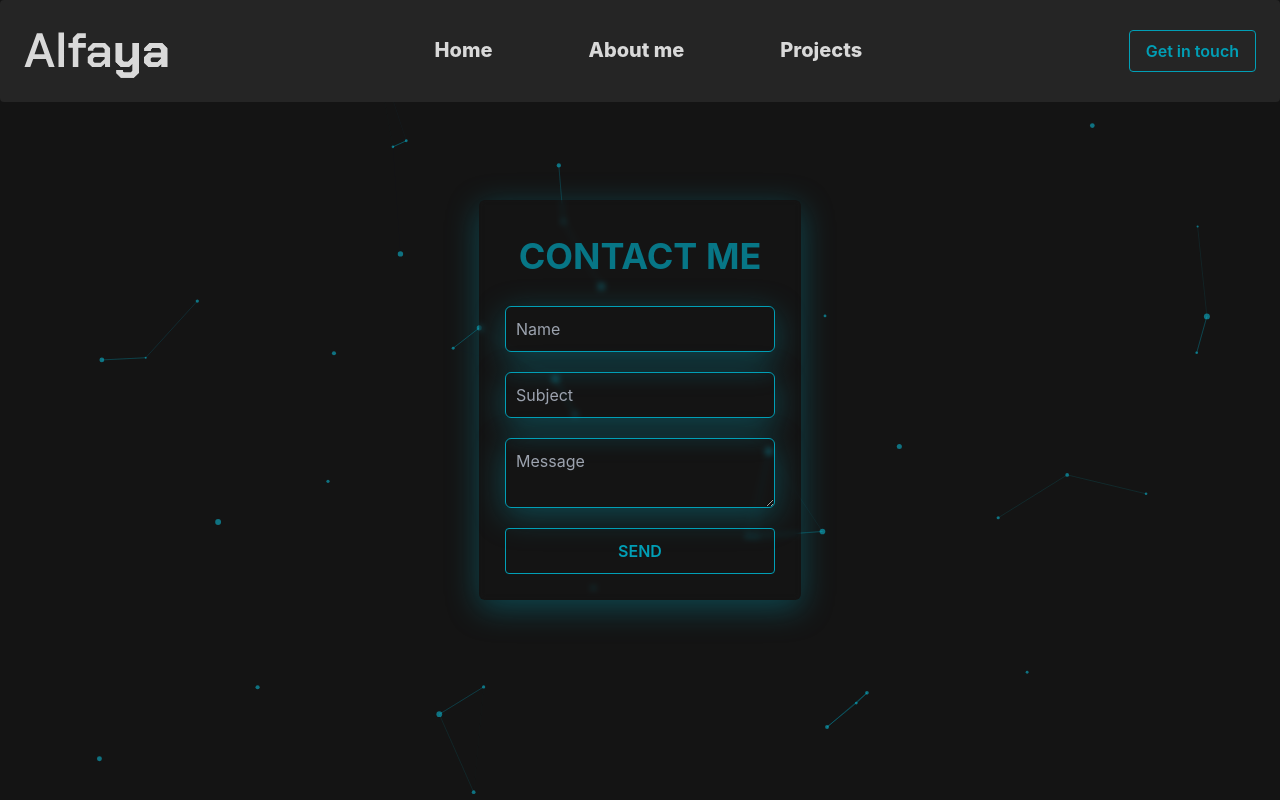
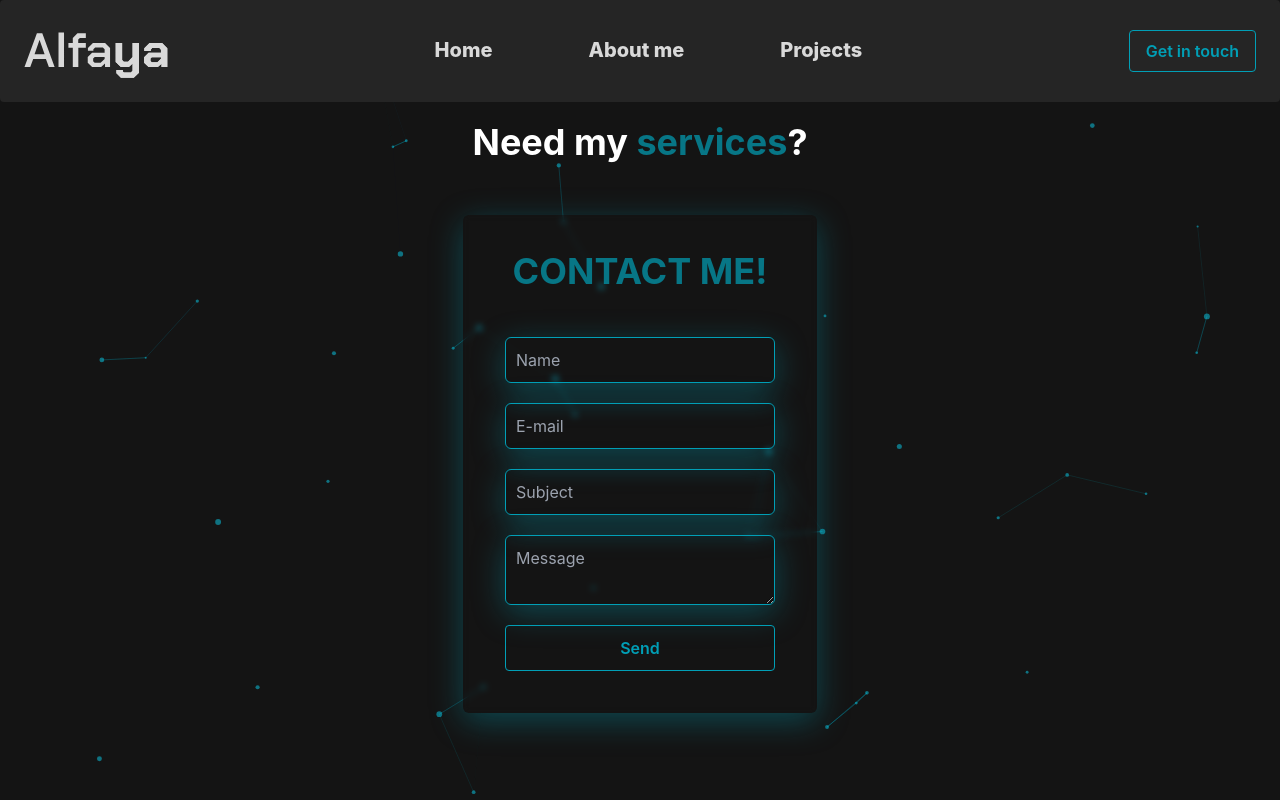
Before and after one commit to FelipeAlfaya/port-tailwind, a Next.js app: page /contact in a window 1280 px wide. Built offline with nearby package versions, Linux system fonts and the light colour scheme.

Commit message:
overall fixes

```diff
--- a/package.json
+++ b/package.json
@@ -6,6 +6,7 @@
     "start": "next start"
   },
   "dependencies": {
+    "@emailjs/browser": "^3.10.0",
     "next": "latest",
     "react": "18.2.0",
     "react-dom": "18.2.0",
--- a/pages/contact.tsx
+++ b/pages/contact.tsx
@@ -1,8 +1,25 @@
 import Head from 'next/head'
 import Header from '../components/Header'
 import Particle from '../components/Particle'
+import emailjs from '@emailjs/browser'
+import { useState } from 'react'
+// import { useRef } from 'react';
 
 function contact() {
+  const [nome, setName] = useState('')
+  const [email, setEmail] = useState('')
+  const [subject, setSubject] = useState('')
+  const [content, setContent] = useState('')
+
+  function handleSubmit(event: any) {
+    event.preventDefault()
+    console.log(nome, email, subject, content)
+    if (nome === '' || email === '' || subject === '' || content === '') {
+      alert('Please fill all the fields')
+      return
+    }
+  }
+
   return (
     <div>
       <Head>
@@ -11,34 +28,63 @@ function contact() {
       </Head>
       <Header />
       <Particle />
-      <div className='msg-co flex flex-col container mx-auto max-w-fit max-h-fit px-4 p-4'>
-        <h1 className='text-6xl p-2.5 m-2.5  text-[#019fb6]/70 bg-transparent font-bold text-center md:text-4xl lg:text-4xl z-50'>
-          Contact me
+      <div>
+        <h1 className='text-6xl p-2.5 m-2.5 bg-transparent font-bold text-center md:text-4xl lg:text-4xl z-50'>
+          Need my <span className='glow text-[#019fb6]/70 '>services</span>?
         </h1>
+      </div>
+      <div className='msg-co flex flex-col md:mt-16 container mx-auto max-w-fit max-h-fit px-4 p-4'>
+        <h1 className='text-6xl p-2.5 m-2.5 text-[#019fb6]/70 bg-transparent font-bold text-center md:text-4xl lg:text-4xl z-50'>
+          Contact me!
+        </h1>
+        <form
+          data-aos='fade-up'
+          onSubmit={handleSubmit}
+          className='flex flex-col container mx-auto max-w-fit max-h-fit px-4 p-4'
+        >
           <input
+            value={nome}
             type='text'
             placeholder='Name'
+            onChange={({ target }) => setName(target.value)}
             className='p-2.5 m-2.5 bg-transparent border border-[#019fb6]'
           ></input>
           <input
+            value={email}
+            type='email'
+            placeholder='E-mail'
+            onChange={({ target }) => setEmail(target.value)}
+            className='p-2.5 m-2.5 bg-transparent border border-[#019fb6]'
+          ></input>
+          <input
+            value={subject}
             type='text'
             placeholder='Subject'
+            onChange={({ target }) => setSubject(target.value)}
             className='p-2.5 m-2.5 bg-transparent border border-[#019fb6]'
           ></input>
           <textarea
+            value={content}
             placeholder='Message'
+            onChange={({ target }) => setContent(target.value)}
             className='p-2.5 m-2.5 bg-transparent border border-[#019fb6]'
           ></textarea>
-        <a
+          <button
+            type='submit'
+            value='Send'
             className='sendButton bg-transparent flex items-center justify-center hover:bg-[#019fb6] text-[#019fb6]
           font-semibold hover:text-white p-2.5 m-2.5 border border-[#019fb6] hover:border-transparent active:bg-[#55e8ff]
          rounded select-none max-w-none max-h-max'
           >
             Send
-        </a>
+          </button>
+        </form>
       </div>
     </div>
   )
 }
 
 export default contact
+function toast(arg0: string) {
+  throw new Error('Function not implemented.')
+}
--- a/styles/globals.css
+++ b/styles/globals.css
@@ -23,7 +23,6 @@
   }
 }
 
-/* grid items-center justify-center space-y-2*/
 @layer components {
 
 
@@ -138,6 +137,11 @@
     grid-auto-rows: minmax(0, 1fr);
     padding: 0px;
     margin: 0px;
+  }
+
+  button {
+    transition: 0.3s;
+    cursor: pointer;
   }
 
   a {
```
Also changed, not shown: 2 other files (tests, documents, lock files or other folders). Lines whose indentation alone changed are shown as unchanged.
